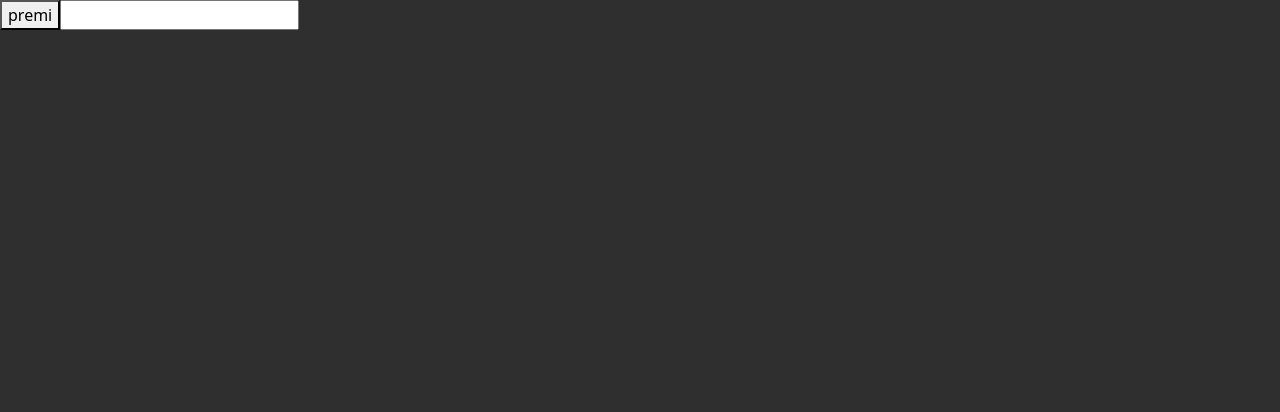
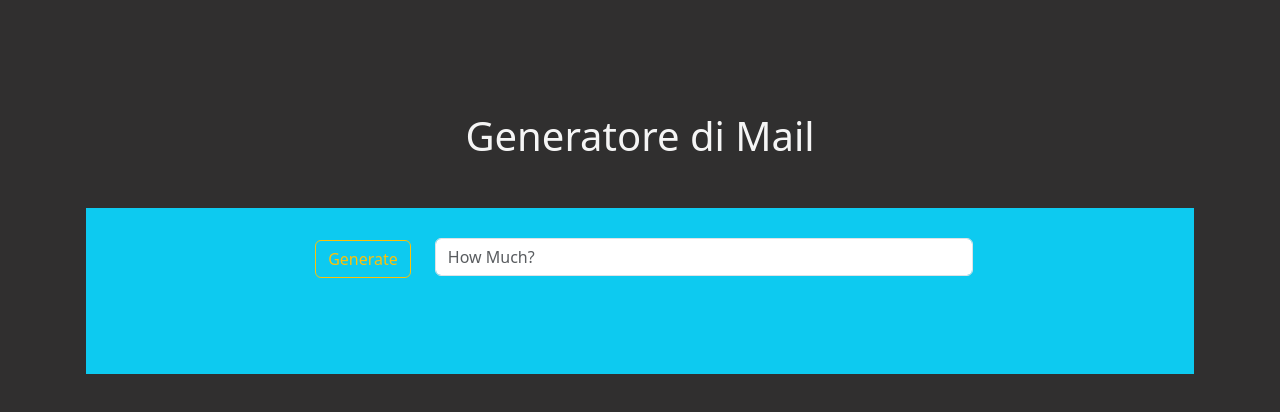
Before and after one commit to AntonioDattolo/vue-email-list, a plain HTML site: page index.html in a window 1280 px wide. Drawn offline with nearby package versions, Linux system fonts and the light colour scheme.

Commit message:
revision + aesthetic changes

```diff
--- a/index.html
+++ b/index.html
@@ -13,11 +13,16 @@
 </head>
 <body class="myBg">
     <div id="app">
-        <button @click="getMail"> premi</button >
-        <input type="number" @keyup.enter="getMail" v-model="howMuch">
-            <ul>
-                <li v-for="option in mailList">{{option}}</li>
-            </ul>
+        <main class="container my-5 p-3">
+            <h1 class="text-center m-3 my-5">Generatore di Mail</h1>
+            <section class="bg-info p-3 text-center">
+                <button class="m-3 btn btn-outline-warning" @click="getMail"> Generate</button >
+                    <input class="mx-2 d-inline w-50 form-control" placeholder="How Much?" type="number" @keyup.enter="getMail" v-model="howMuch">
+                    <ul class="my-3 p-3 list-group-flush ">
+                        <li class="list-group-item w-25 fs-3" v-for="option in mailList">{{option}}</li>
+                    </ul>
+                </main>
+            </section>
     </div>
     <script src="./js/main.js"></script>
 </body>
--- a/js/main.js
+++ b/js/main.js
@@ -14,15 +14,13 @@ const myConfig = {
 	methods: {
 		getMail() {
 			for (x = 0; x < this.howMuch; x++) {
-
 				axios.get(`https://flynn.boolean.careers/exercises/api/random/mail`).then((result) => {
 					let mail = result.data.response;
 					console.log("Ricevuta risposta", mail);
 					this.mailList.push(mail)
 				});
 			}
-	}
-
+		}
 	},
 	mounted(){
 		window.vue = this
```
